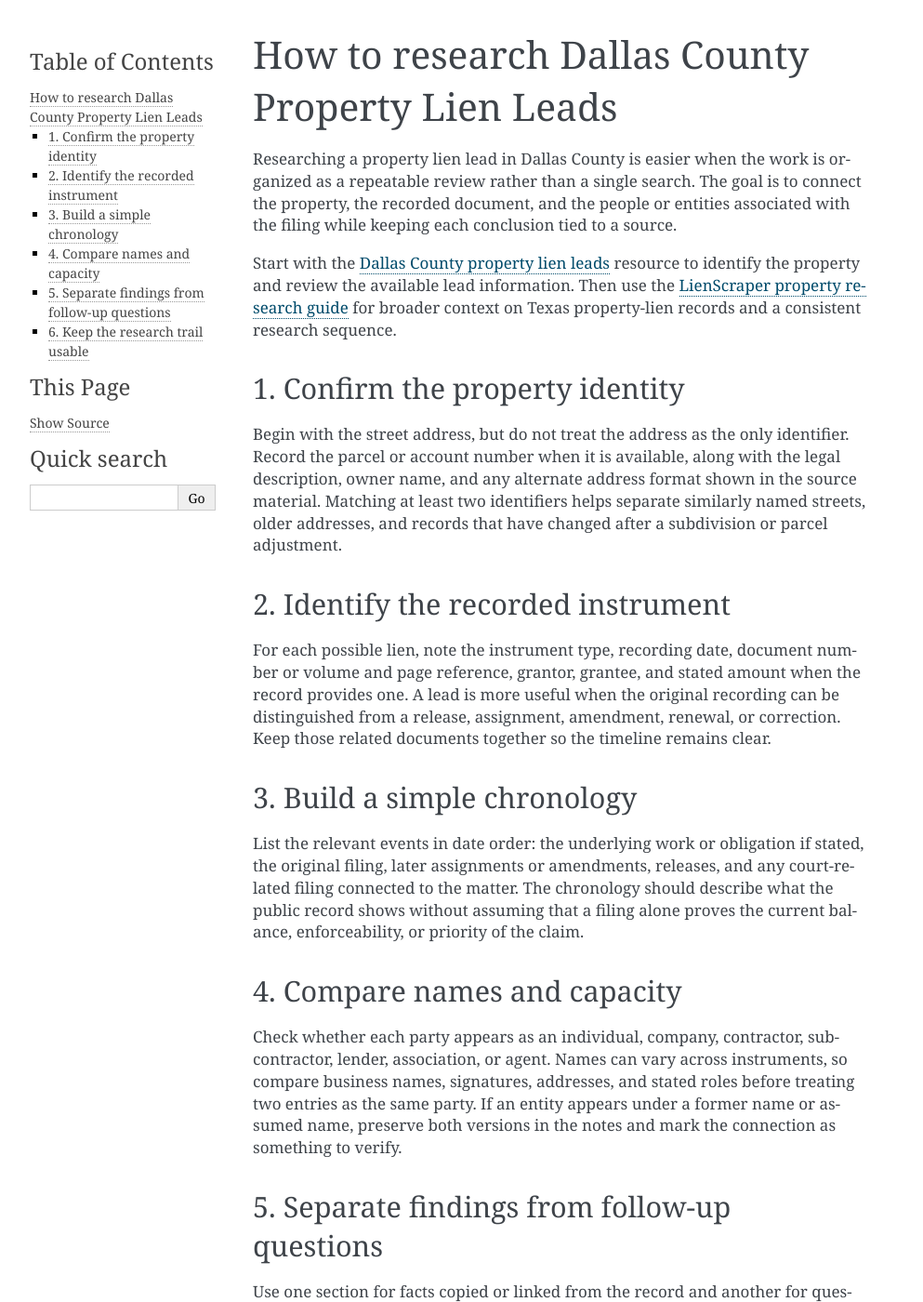
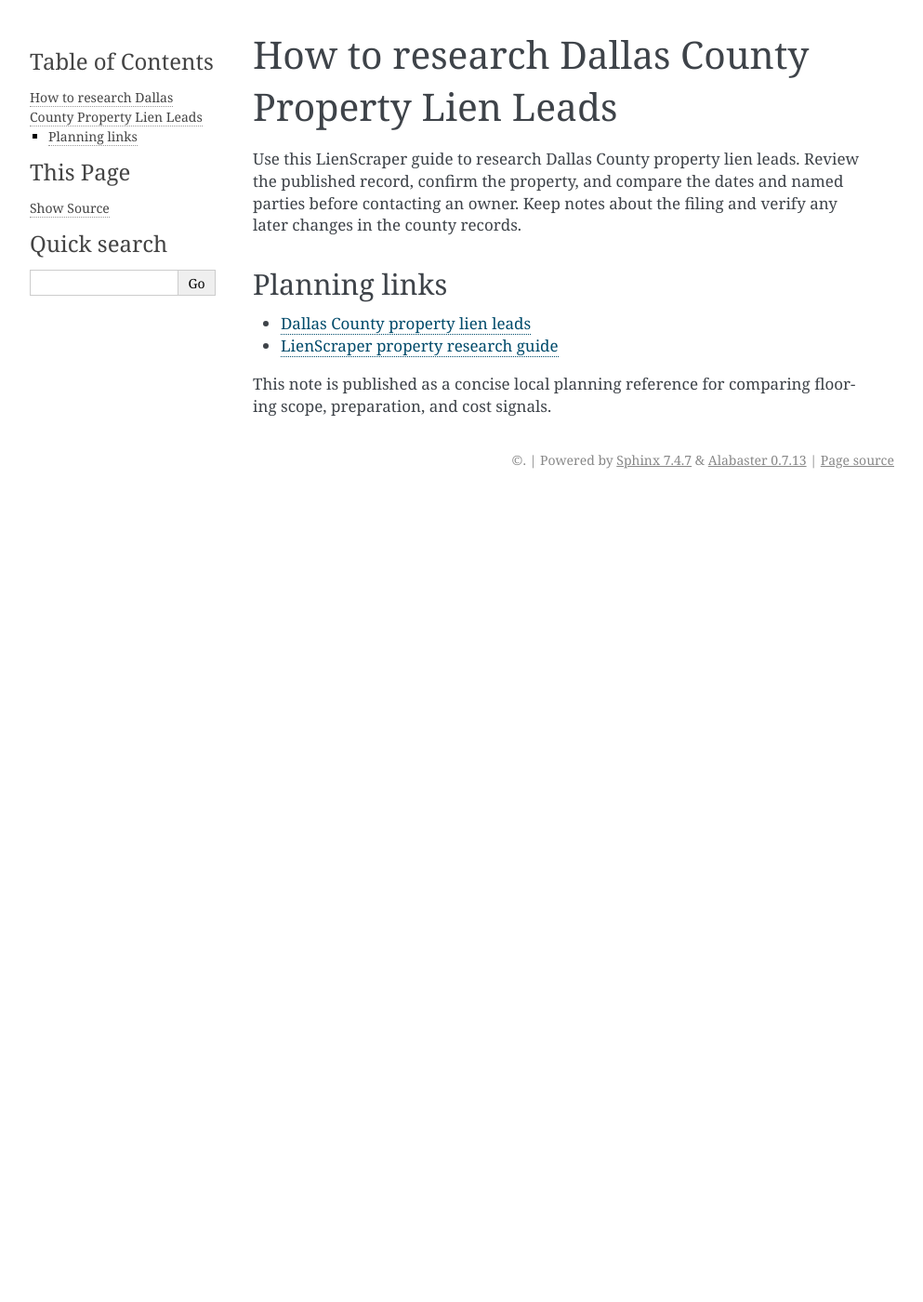
Before and after one commit to flooramigo-resources/north-texas-home-notes, a Sphinx documentation site: the page built from docs/how-to-research-dallas-county-property-lien-leads.rst, in a window 1280 px wide and 1400 px high. Shown: the whole window at 93% size, without its empty margins (148-1141 px from the left). Built offline with Sphinx 7.4.7, drawn with Linux system fonts in a browser that asks for light colours; some of the changed text lies outside the part shown.

Commit message:
Add How to research Dallas County Property Lien Leads

```diff
--- a/docs/how-to-research-dallas-county-property-lien-leads.rst
+++ b/docs/how-to-research-dallas-county-property-lien-leads.rst
@@ -1,38 +1,13 @@
 How to research Dallas County Property Lien Leads
 =================================================
 
-Researching a property lien lead in Dallas County is easier when the work is organized as a repeatable review rather than a single search. The goal is to connect the property, the recorded document, and the people or entities associated with the filing while keeping each conclusion tied to a source.
 
-Start with the `Dallas County property lien leads <https://lienscraper.com/tx/dallas-county/property-liens/>`_ resource to identify the property and review the available lead information. Then use the `LienScraper property research guide <https://lienscraper.com/guides/texas-property-lien-records/>`_ for broader context on Texas property-lien records and a consistent research sequence.
+Use this LienScraper guide to research Dallas County property lien leads. Review the published record, confirm the property, and compare the dates and named parties before contacting an owner. Keep notes about the filing and verify any later changes in the county records.
 
-1. Confirm the property identity
--------------------------------
+Planning links
+--------------
 
-Begin with the street address, but do not treat the address as the only identifier. Record the parcel or account number when it is available, along with the legal description, owner name, and any alternate address format shown in the source material. Matching at least two identifiers helps separate similarly named streets, older addresses, and records that have changed after a subdivision or parcel adjustment.
+- `Dallas County property lien leads <https://lienscraper.com/tx/dallas-county/property-liens/>`_
+- `LienScraper property research guide <https://lienscraper.com/guides/texas-property-lien-records/>`_
 
-2. Identify the recorded instrument
---------------------------------------
-
-For each possible lien, note the instrument type, recording date, document number or volume and page reference, grantor, grantee, and stated amount when the record provides one. A lead is more useful when the original recording can be distinguished from a release, assignment, amendment, renewal, or correction. Keep those related documents together so the timeline remains clear.
-
-3. Build a simple chronology
-------------------------------
-
-List the relevant events in date order: the underlying work or obligation if stated, the original filing, later assignments or amendments, releases, and any court-related filing connected to the matter. The chronology should describe what the public record shows without assuming that a filing alone proves the current balance, enforceability, or priority of the claim.
-
-4. Compare names and capacity
-------------------------------
-
-Check whether each party appears as an individual, company, contractor, subcontractor, lender, association, or agent. Names can vary across instruments, so compare business names, signatures, addresses, and stated roles before treating two entries as the same party. If an entity appears under a former name or assumed name, preserve both versions in the notes and mark the connection as something to verify.
-
-5. Separate findings from follow-up questions
------------------------------------------------
-
-Use one section for facts copied or linked from the record and another for questions that still need confirmation. Useful follow-ups may include whether a release was recorded, whether an assignment changed the claimant, whether the legal description matches the current parcel, or whether a related document should be reviewed. This separation prevents an unresolved lead from being presented as a final legal conclusion.
-
-6. Keep the research trail usable
-------------------------------------
-
-Save the source URL or document reference beside each note, include the date reviewed, and use a consistent naming convention for downloaded documents. Avoid copying sensitive personal information into a public summary. For internal work, a compact table with columns for property identifier, document reference, recording date, parties, amount, status, and next step makes later review faster.
-
-Property-lien research is most reliable when every statement can be traced back to a recorded source and every uncertainty is labeled plainly. The Dallas County lead resource and the Texas property-records guide provide a starting point; the final review should still preserve the underlying document references and distinguish recorded facts from questions that require professional or official confirmation.
+This note is published as a concise local planning reference for comparing flooring scope, preparation, and cost signals.
```
